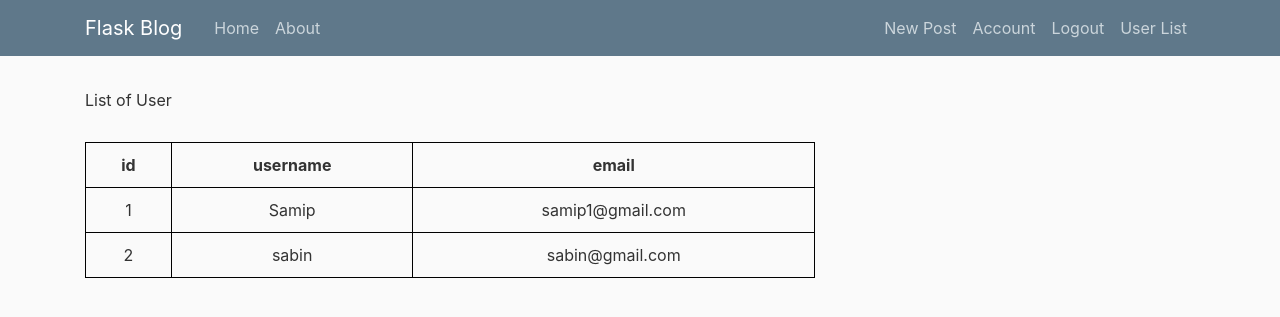
After one commit to samippokhrel17/flask_blog, a Flask app: page /table in a window 1280 px wide. The commit adds this page. Shown: the top 317 px of the page. Run offline with Flask 3, Linux system fonts and the light colour scheme; a user stored in the database is signed in; some libraries are stand-ins or nearby versions.

Commit message:
after flask project , users login , admin access, admin pannel restrict now the left is Rool Base access

```diff
--- a/flaskblog/forms.py
+++ b/flaskblog/forms.py
@@ -14,6 +14,8 @@ class RegistrationForm(FlaskForm):
     password = PasswordField('Password', validators=[DataRequired()])
     confirm_password = PasswordField('Confirm Password',
                                      validators=[DataRequired(), EqualTo('password')])
+    is_admin=BooleanField('Is Admin')
+
     submit = SubmitField('Sign Up')
 
     def validate_username(self, username):
@@ -59,5 +61,6 @@ class UpdateAccountForm(FlaskForm):
 
 class PostForm(FlaskForm):
     title = StringField('Title',validators=[DataRequired(), ])
-    content = TextAreaField('content',validators=[DataRequired()])
+    content = TextAreaField('Content',validators=[DataRequired()])
+    is_published=BooleanField('Publish')
     submit = SubmitField('Post')
--- a/flaskblog/routes.py
+++ b/flaskblog/routes.py
@@ -1,17 +1,19 @@
 import os
 import secrets
 from PIL import Image
-from flask import render_template, url_for, flash, redirect, request, abort
+from flask import render_template, url_for, flash, redirect, request, abort, session
 from flaskblog import app, db, bcrypt
 from flaskblog.forms import RegistrationForm, LoginForm, UpdateAccountForm, PostForm
 from flaskblog.models import User, Post
 from flask_login import login_user, current_user, logout_user, login_required
 
 
+
+
 @app.route("/")
 @app.route("/home")
 def home():
-    posts = Post.query.all()
+    posts = Post.query.filter_by(is_published=True)
     return render_template('home.html', posts=posts)
 
 
@@ -97,7 +99,7 @@ def account():
 def new_post():
     form = PostForm()
     if form.validate_on_submit():
-        post = Post(title=form.title.data, content=form.content.data, author=current_user)
+        post = Post(title=form.title.data, content=form.content.data, author=current_user,is_published=form.is_published.data)
         db.session.add(post)
         db.session.commit()
         flash('Your post has been created!', 'success')
@@ -142,3 +144,52 @@ def delete_post(post_id):
     db.session.commit()
     flash('Your post has been deleted!', 'success')
     return redirect(url_for('home'))
+
+
+@app.route("/table")
+@login_required
+def table():
+    id = current_user.id
+    users= User.query.all()
+    if id ==1:
+        return render_template('table.html', title='Table',data=users)
+    else:
+        flash("Sorry you must be the admin to access Admin Page")
+        return redirect(url_for('home'))
+
+
+
+
+# @app.route("/creat_admin", methods=['GET', 'POST'])
+# def creat_admin():
+#     if request.method == 'POST':
+#         hashed_password = bcrypt.generate_password_hash(request.form['password']).decode('utf-8')
+#         new_user=User(email=request.form['email'],password=hashed_password,username=request.form['username'],is_admin=True)
+#         db.session.add(new_user)
+#         db.session.commit()
+#         return "Admin Account Created"
+
+#     return render_template("admin_signup.html")
+
+
+
+
+
+@app.route("/creat_admin", methods=['GET', 'POST'])
+@login_required  # Add the login_required decorator
+def creat_admin():
+    # Check if the current user is an admin
+
+    if not current_user.is_admin:
+        flash("You do not have permission to access this page.", "danger")
+        return redirect(url_for('home'))  # Redirect to another page (e.g., home page) or handle the access denial
+
+    if request.method == 'POST':
+        hashed_password = bcrypt.generate_password_hash(request.form['password']).decode('utf-8')
+        new_user = User(email=request.form['email'], password=hashed_password, username=request.form['username'], is_admin=True)
+        db.session.add(new_user)
+        db.session.commit()
+        flash("Admin Account Created", "success")
+        return redirect(url_for('home'))  # Redirect to another page after successful creation
+
+    return render_template("home.html")
--- a/flaskblog/templates/create_post.html
+++ b/flaskblog/templates/create_post.html
@@ -30,9 +30,11 @@
                 {% else %}
                 {{ form.content(class="form-control form-control-lg") }}
                 {% endif %}
+                Published : {{ form.is_published(class="form-control form-control-lg") }}
             </div>
         </fieldset>
         <div class="form-group">
+
             {{ form.submit(class="btn btn-outline-info") }}
         </div>
     </form>
--- a/flaskblog/templates/layout.html
+++ b/flaskblog/templates/layout.html
@@ -35,6 +35,10 @@
               <a class="nav-item nav-link" href="{{ url_for('new_post') }}">New Post</a>
                 <a class="nav-item nav-link" href="{{ url_for('account') }}">Account</a>
                 <a class="nav-item nav-link" href="{{ url_for('logout') }}">Logout</a>
+
+                {% if current_user.id==1 %}
+                <a class="nav-item nav-link" href="{{ url_for('table') }}">User List</a>
+                {% endif %}
               {% else %}
                 <a class="nav-item nav-link" href="{{ url_for('login') }}">Login</a>
                 <a class="nav-item nav-link" href="{{ url_for('register') }}">Register</a>
--- a/flaskblog/templates/post.html
+++ b/flaskblog/templates/post.html
@@ -36,4 +36,5 @@
       </div>
     </div>
   </div>
+
 {% endblock content %}
--- /dev/null
+++ b/flaskblog/templates/table.html
@@ -0,0 +1,32 @@
+{% extends "layout.html" %}
+{% block content %}
+
+    <h1></h1> List of User </h1>
+
+    <table>
+        <style>
+            table {
+                border-collapse: collapse;
+                width: 100%;
+                margin: 30px auto; /* Adds 20px margin on top and bottom, and centers the table */
+            }
+            th, td {
+                border: 1px solid black;
+                padding: 10px;
+                text-align: center;
+            }
+        </style>
+        <tr>
+            <th>id</th>
+            <th>username</th>
+            <th>email</th>
+        </tr>
+        {% for user in data  %}
+        <tr>
+            <td>{{user.id}}</td>
+            <td>{{user.username}}</td>
+            <td>{{user.email}}</td>
+        </tr>
+        {% endfor %}
+    </table>
+{% endblock content %}
```
Also changed, not shown: flaskblog/__init__.py (+9 -1 lines), flaskblog/models.py (+33 -5 lines), flaskblog/templates/admin_signup.html (added, +11 -0 lines), flaskblog/static/profile_pics/613e04373611c928.jpg (added), flaskblog/static/profile_pics/ee82a967b8daa285.jpg (added), flaskblog/static/profile_pics/eead0b1b89cabd15.jpg (added), instance/site.db.
